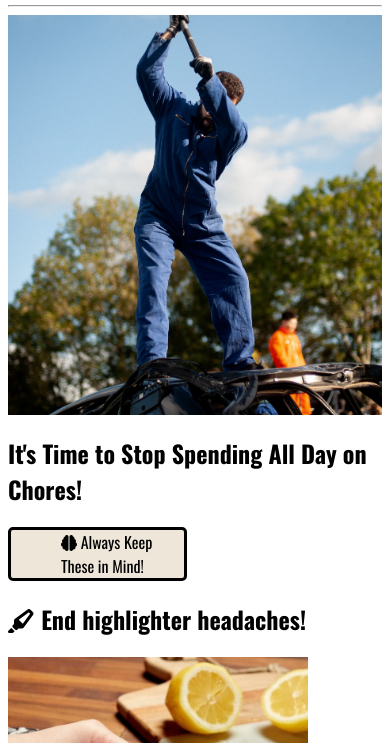
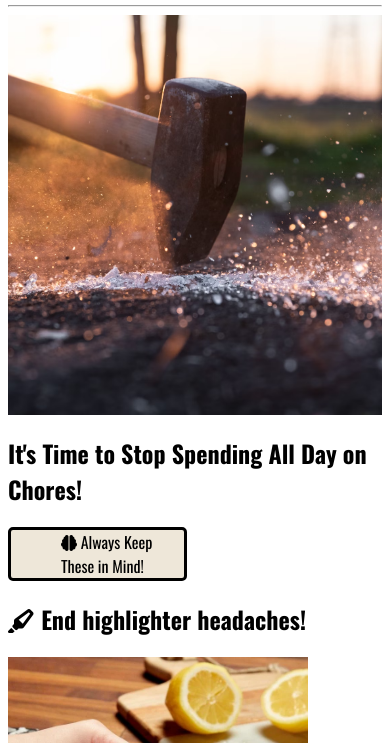
Before and after one commit to acelliott1218/task-smasher, a plain HTML site: page index.html in a window 390 px wide. Shown: the part 101-844 px from the top of the page. Drawn offline with nearby package versions, Linux system fonts and the light colour scheme.

Commit message:
styling: change hero image for easier responsiveness

```diff
--- a/assets/css/styles.css
+++ b/assets/css/styles.css
@@ -87,14 +87,16 @@ header > hr {
 #secrets-toggle {
     display:none;
 }
-/* Taken from the love-running project */
+/* Taken from the love-running project, some help from https://reintech.io/blog/creating-responsive-hero-section-with-css */
 #hero {
     height: 400px;
     width: 100%;
-    background: url("../images/smash-background.webp") no-repeat center center/cover;
+    background: url("../images/task-smasher-hero.webp") no-repeat center center/cover;
     position: relative;
+
 }
 
+/* allows top menu elements to be underlined on mouseover */
 #menu-buttons > a:hover {
     text-decoration:underline;
 }
```
Also changed, not shown: assets/images/smash-background2.webp (added), assets/images/task-smasher-hero.webp (added).
